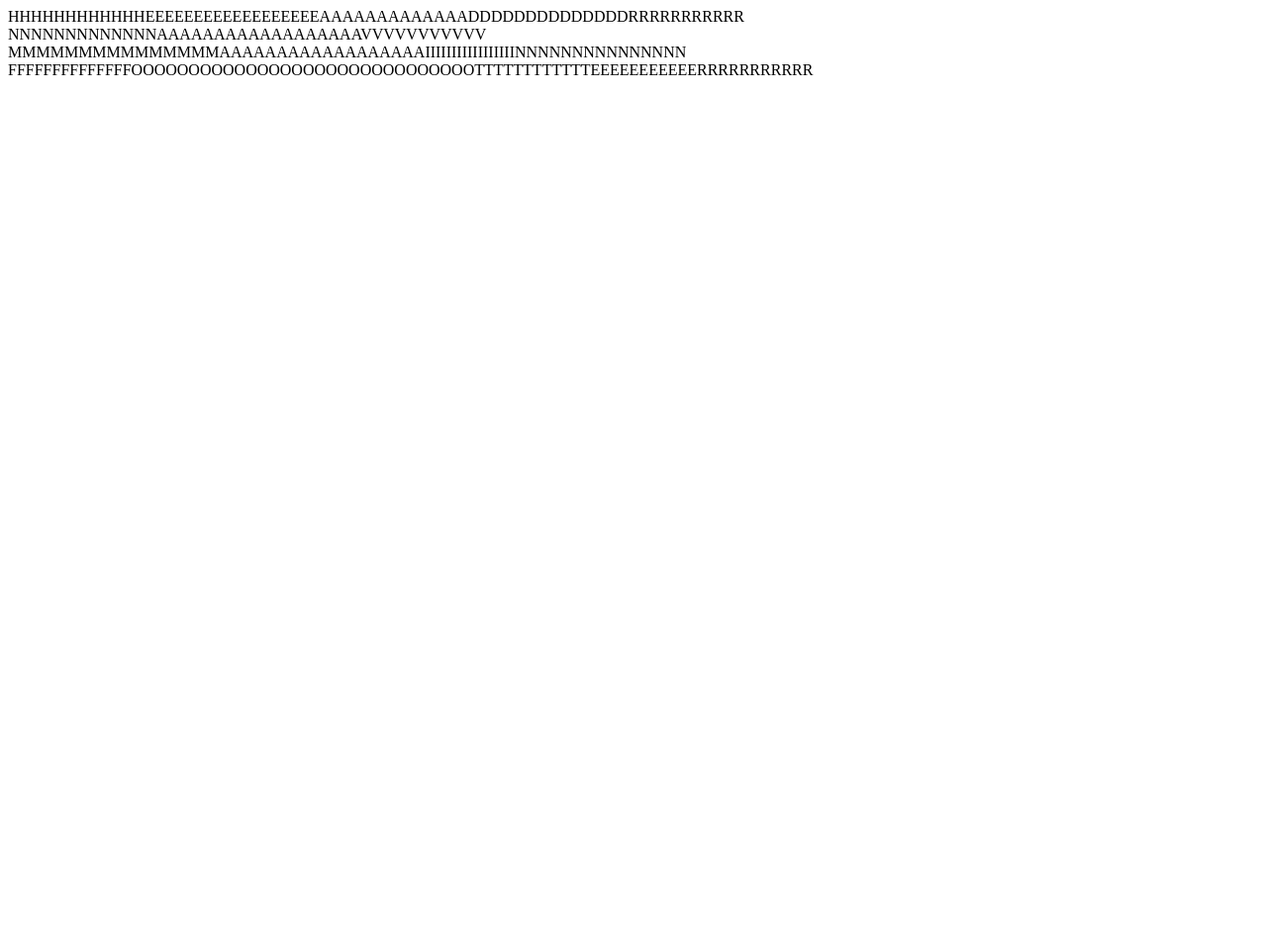
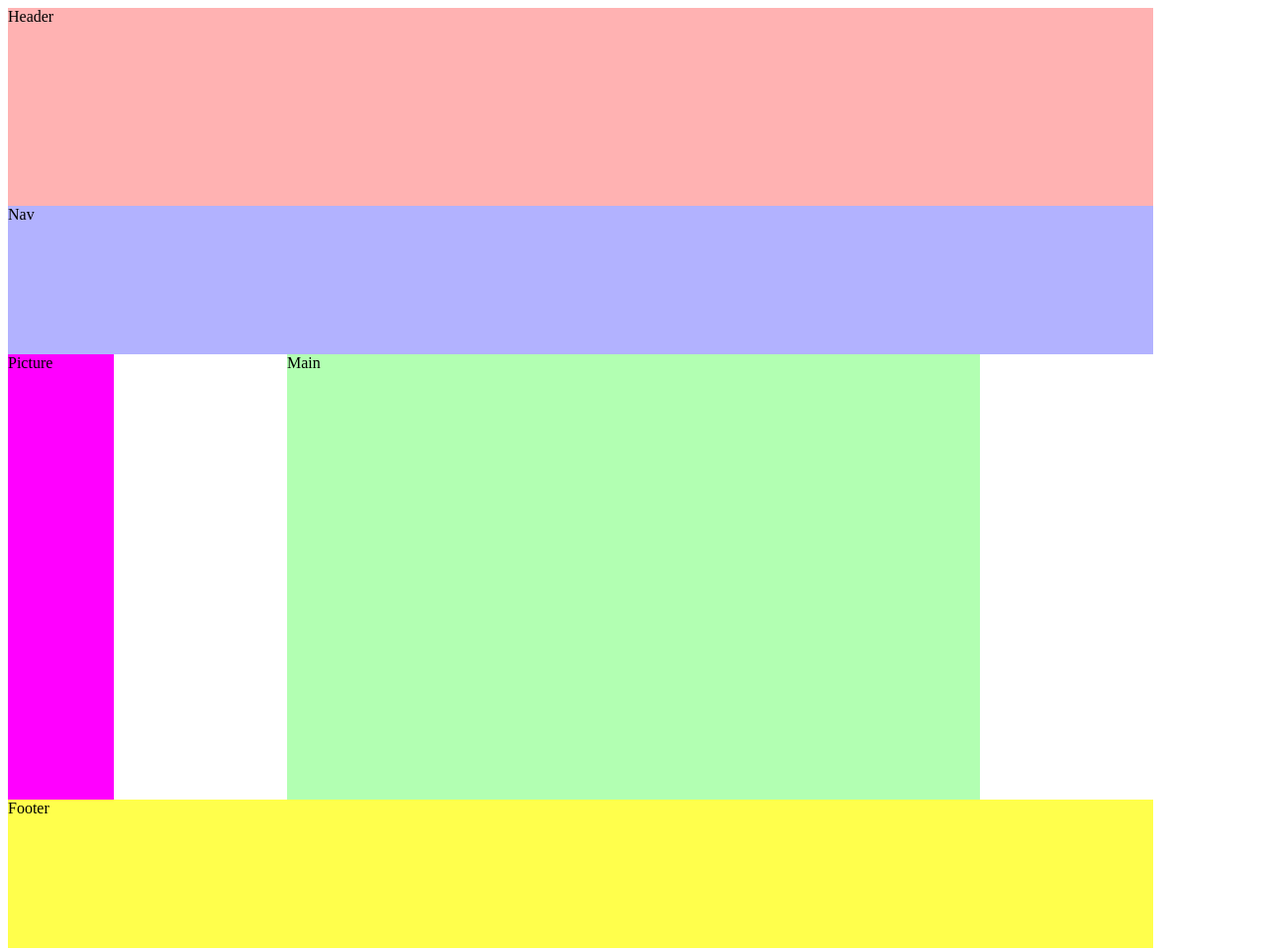
Before and after one commit to D4ethW4tcher/se1400, a plain HTML site: page milestone3/index.html in a window 1280 px wide. Shown: the whole page at 99% size. Before the commit the page ends 800 px from the top, so only its background shows below. Drawn offline with Linux system fonts and the light colour scheme.

Commit message:
aside teg background not working

```diff
--- a/milestone3/index.html
+++ b/milestone3/index.html
@@ -5,7 +5,7 @@
             <title>
 
             </title>
-            <link href="style.css" type="stylesheet">
+            <link rel="stylesheet" type="text/css" href="style.css">
         </head>
 
         <body>
@@ -13,19 +13,23 @@
             <wrapper>
 
                 <header>
-                    HHHHHHHHHHHHEEEEEEEEEEEEEEEEEEAAAAAAAAAAAAADDDDDDDDDDDDDDRRRRRRRRRRR
+                    Header
                 </header>
 
                 <nav>
-                    NNNNNNNNNNNNNAAAAAAAAAAAAAAAAAAVVVVVVVVVVV
+                    Nav
                 </nav>
 
+                <aside>
+                    Picture
+                </aside>
+
                 <main>
-                    MMMMMMMMMMMMMMMAAAAAAAAAAAAAAAAAAIIIIIIIIIIIIIIIIINNNNNNNNNNNNNNN
+                    Main
                 </main>
 
                 <footer>
-                    FFFFFFFFFFFFFFOOOOOOOOOOOOOOOOOOOOOOOOOOOOOOTTTTTTTTTTTTEEEEEEEEEEERRRRRRRRRRR
+                    Footer
                 </footer>
 
             </wrapper>
--- a/milestone3/style.css
+++ b/milestone3/style.css
@@ -1,9 +1,40 @@
 wrapper{
     display: grid;
-    grid-template-columns:minmax(0px, 1fr) repeat(6, minmax(0, 175px)) minmax(0px, 1fr);
+    grid-auto-rows: 100px 50px 1fr auto;
+    grid-template-columns: minmax(0px, 1fr) repeat(6, minmax(0, 175px)) minmax(0px, 1fr);
 }
+
 header{
+    grid-column: 1/8;
+    grid-row: 4/-4;
+    background-color: rgba(255, 0, 0, .3);
+}
+
+nav{
+    grid-column: 1/8;
+    grid-row: 4/7;
+    background-color: rgba(0, 0, 255, 0.3);
+}
+
+aside{
     grid-column: 1/2;
-    background-color: rgba(255,255,255, 0.3);
+    grid-row: 8/20;
+    background-color: rgba(255, 0, 255, 1);
+}
+.test{
+    grid-column: 1/2;
+    grid-row: 8/20;
+    background-color: rgba(255, 0, 255, 1);
+}
 
+main{
+    grid-column: 3/7;
+    grid-row: 8/20;
+    background-color: rgba(0, 255, 0, .3);
 }
+
+footer{
+    grid-column: 1/8;
+    grid-row: 20/24;
+    background-color: rgba(255, 255, 0, .7);
+}
```
